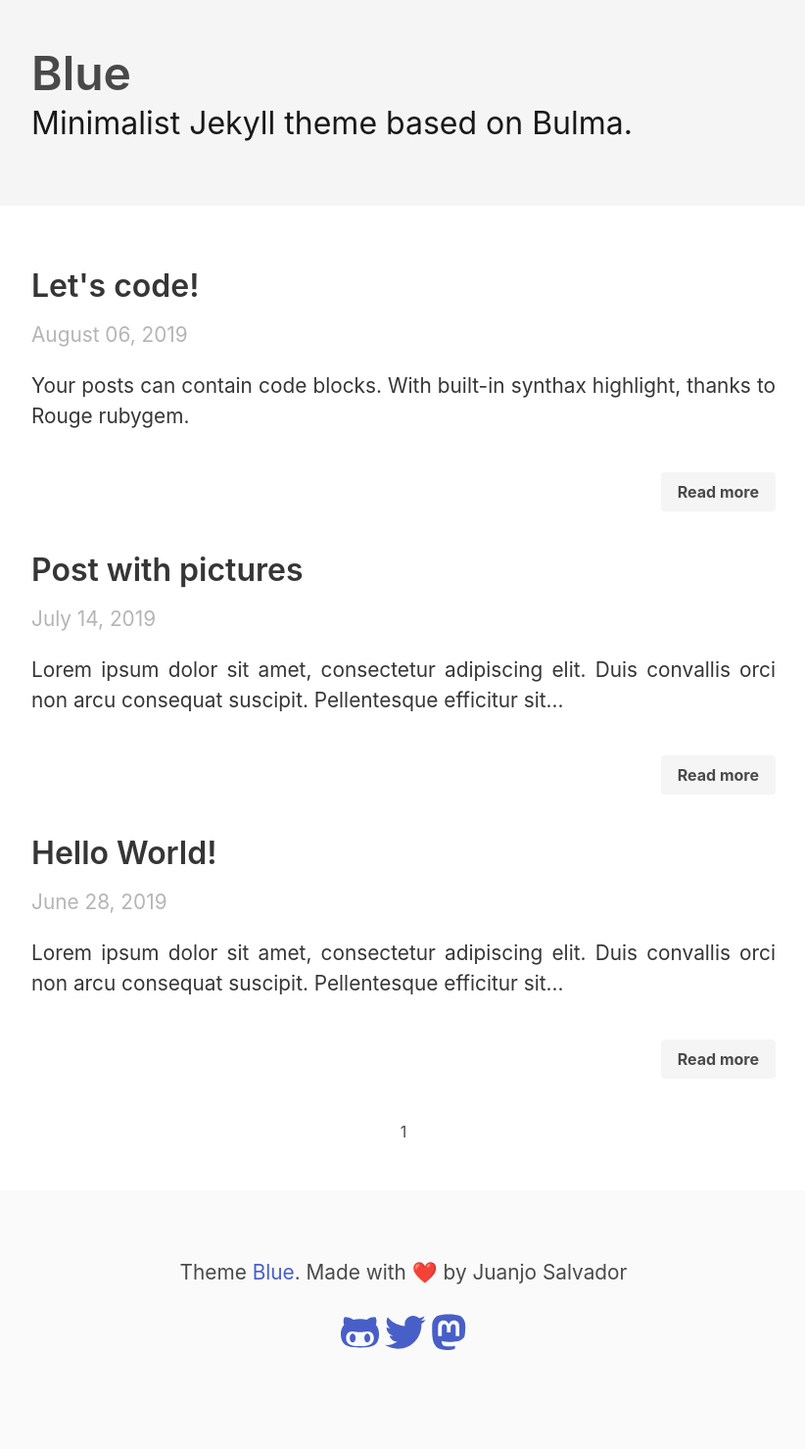
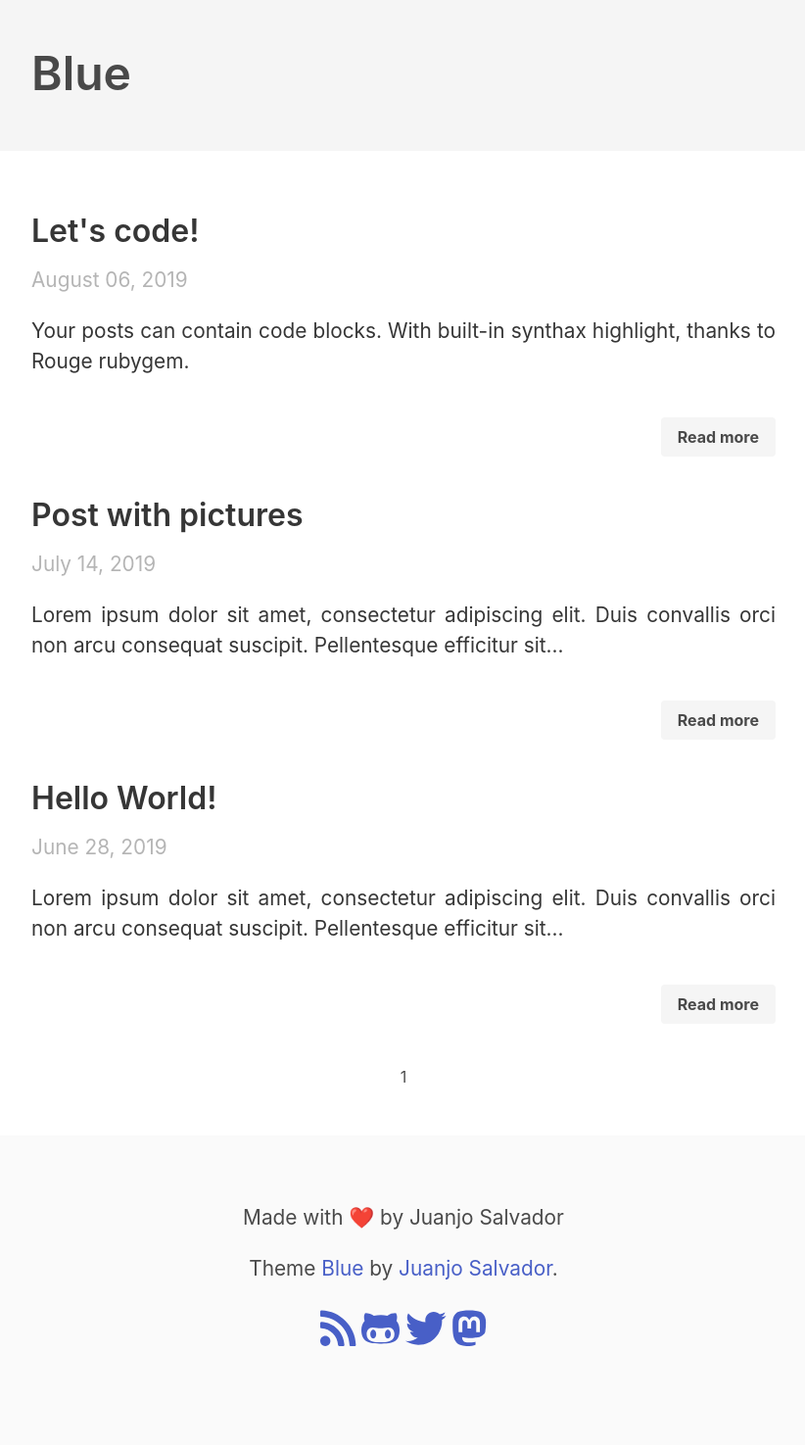
Before and after one commit to JuanjoSalvador/blue, a Jekyll site: the page built from index.html, in a window 1280 px wide. Shown: the whole page at 98% size, without its empty margins (228-1050 px from the left). Built offline with Jekyll 4.4.1, drawn with Linux system fonts in a browser that asks for light colours; nearby versions of some CDN libraries; the list of posts is cut into pages by our own code.

Commit message:
(fix) SEO and mobile view fixes

```diff
--- a/_includes/footer.html
+++ b/_includes/footer.html
@@ -1,12 +1,17 @@
 <footer class="footer">
     <div class="content has-text-centered">
         <p>
-            Theme <a href="https://github.com/JuanjoSalvador/blue">Blue</a>. Made with <span style="color: #e25555;">❤️</span> by Juanjo Salvador
+            Made with <span style="color: #e25555;">❤️</span> by Juanjo Salvador
+        </p>
+        <p>
+            Theme <a href="https://github.com/JuanjoSalvador/blue">Blue</a> by <a href="https://jsalvador.me/">Juanjo Salvador</a>.
         </p>
     </div>
     <div class="columns">
         <div class="column"></div>
         <div class="column is-centered">
+            <a href="{{ site.baseurl }}/feed.xml" class="social-link"><i class="fas fa-rss fa-2x"></i></a>
+
             {% if site.author.github %}
                 <a href="https://github.com/{{ site.author.github }}" class="social-link"><i class="fab fa-github-alt fa-2x"></i></a>
             {% endif %}
--- a/_includes/head.html
+++ b/_includes/head.html
@@ -1,24 +1,19 @@
 <head>
     <meta charset="UTF-8">
     <meta name="viewport" content="width=device-width, initial-scale=1.0">
-    <meta name="description" content="Juanjo Salvador's personal webpage">
+    <meta name="description" content="{{ site. description }}">
 
-    <title>
-        {% if page.title == "Home" %}
-            {{ site.title }}
-        {% else %}
-            {{ page.title }} &middot; {{ site.title }}
-        {% endif %}
-    </title>
+    {% seo %}
 
     <!-- CSS -->
     <link rel="stylesheet" href="https://cdn.jsdelivr.net/npm/bulma@0.9.4/css/bulma.min.css">
     <link rel="stylesheet" href="{{ site.baseurl }}/assets/styles.css">
 
-    <script defer src="https://use.fontawesome.com/releases/v5.3.1/js/all.js"></script>
+    <!-- FontAwesome -->
+    <script defer src="https://use.fontawesome.com/releases/v5.15.4/js/all.js"></script>
+
     <!-- MathJax support -->
     <script src="https://polyfill.io/v3/polyfill.min.js?features=es6"></script>
     <script id="MathJax-script" async src="https://cdn.jsdelivr.net/npm/mathjax@3/es5/tex-mml-chtml.js"></script>
 
-    {% seo %}
 </head>
--- a/_layouts/default.html
+++ b/_layouts/default.html
@@ -7,11 +7,11 @@
         <section class="hero is-{{ site.color }}">
             <div class="hero-body">
                 <div class="container main">
-                    <div class="columns is-mobile">
+                    <div class="columns">
                         <div class="column"></div>
                         <div class="column is-two-thirds">
-                            <h1 class="title is-1"><a href="/">{{ site.title }}</a></h1>
-                            <h2 class="subtitle is-3">{{ site.subtitle }}</h2>
+                            <h1 class="title is-1"><a href="{{ site.baseurl }}">{{ site.title }}</a></h1>
+                            <h2 class="subtitle is-3">{{ site.description }}</h2>
                         </div>
                         <div class="column"></div>
                     </div>
@@ -21,7 +21,7 @@
 
         <section class="section">
             <div class="container">
-                <div class="columns is-mobile">
+                <div class="columns">
                     <div class="column"></div>
                     <div class="column is-two-thirds">
                         {{ content }}
```
